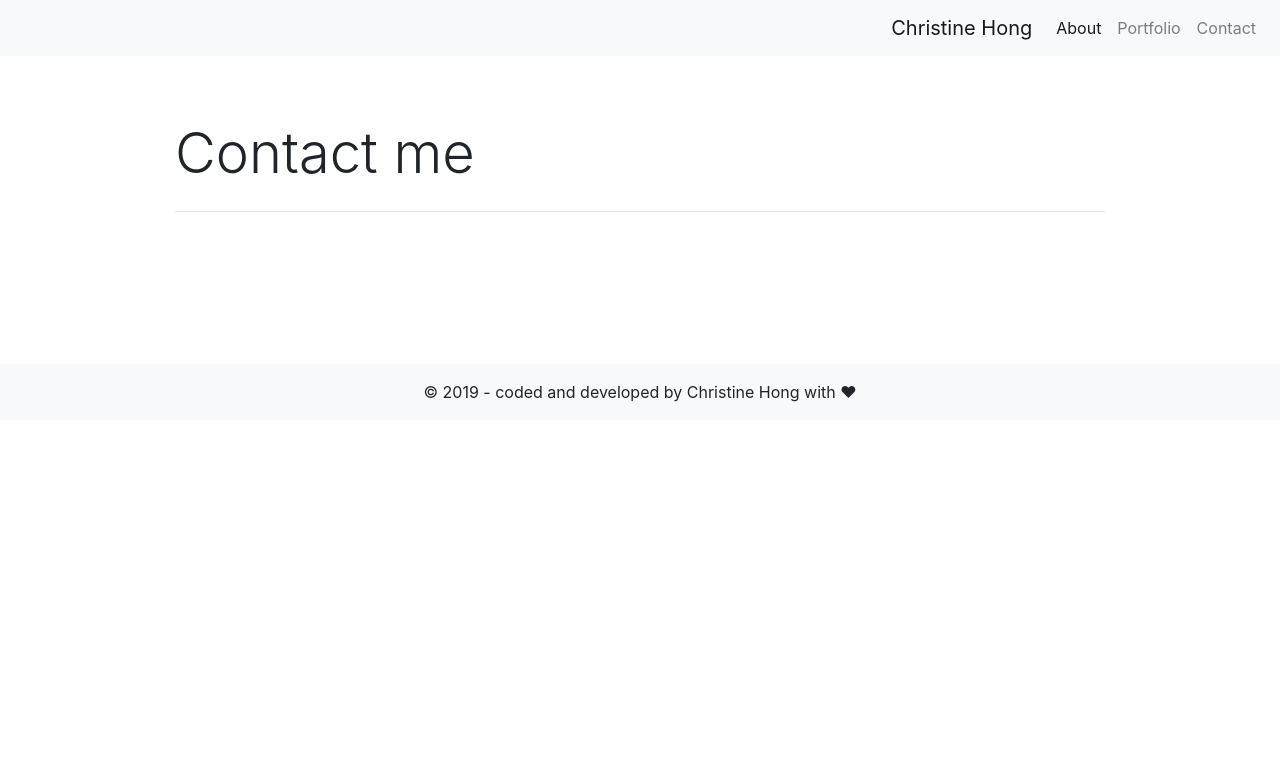
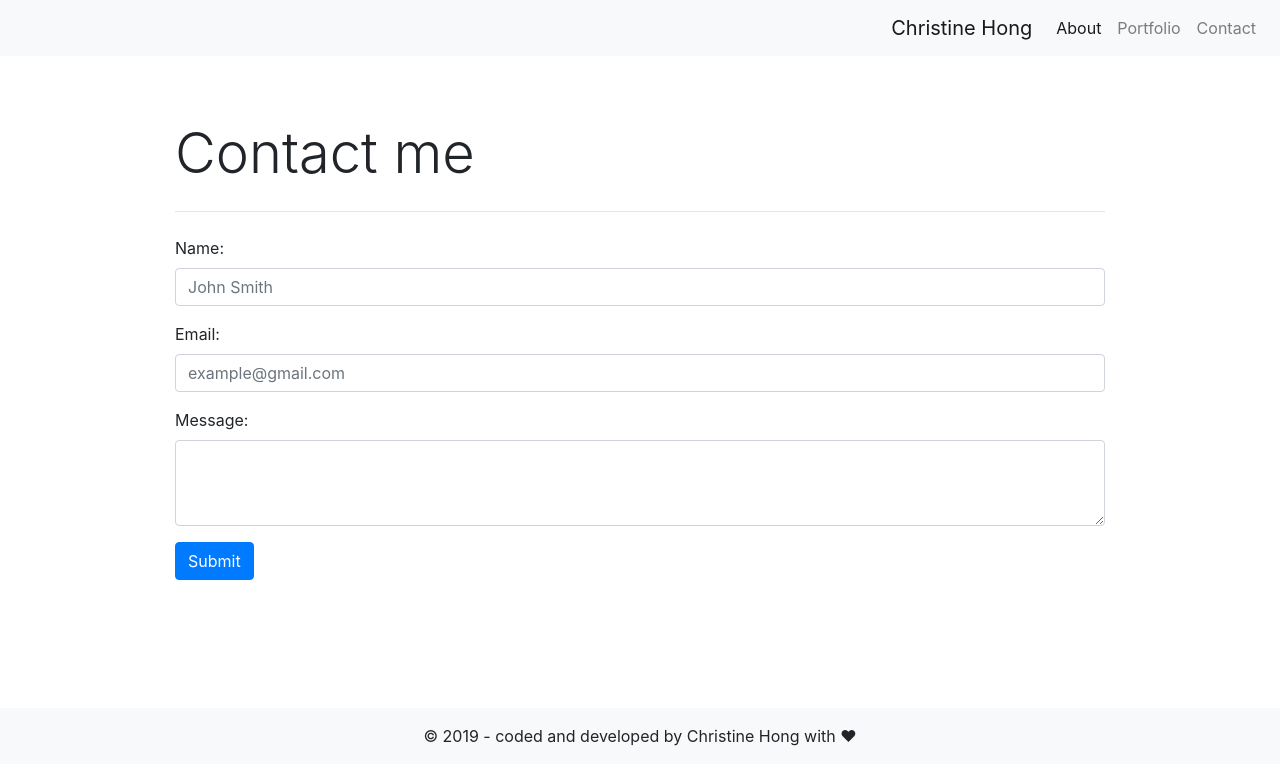
Before and after one commit to honglikehk/bootstrap-portfolio, a plain HTML site: page contactme.html in a window 1280 px wide. Drawn offline with nearby package versions, Linux system fonts and the light colour scheme.

Commit message:
updated contactme

```diff
--- a/contactme.html
+++ b/contactme.html
@@ -43,8 +43,26 @@
         <div class="container container-fluid">
             <h1 class="display-4"> Contact me </h1>
             <hr class="my-4">
+        <!-- form -->
 
+        <form>
+                <div class="form-group">
+                    <label for="exampleInputName1">Name:</label>
+                    <input type="name" class="form-control" id="exampleinputname1" placeholder="John Smith">
+                </div>
+                <div class="form-group">
+                        <label for="exampleInputEmail1">Email:</label>
+                        <input type="email" class="form-control" id="exampleInputEmail1" aria-describedby="emailHelp" placeholder="example@gmail.com">
+                    </div>
+                <div class="form-group">
+                    <label for="exampleFormControlTextarea1">Message:</label>
+                    <textarea class="form-control" id="exampleFormControlTextarea1" rows="3"></textarea>
+                </div>
+                <button type="submit" class="btn btn-primary">Submit</button>
+            </form>
         </div>
+
+
 
 <!-- footer -->
 <footer class="page-footer font-small navbar-light bg-light ">
```
Also changed, not shown: index.html (+1 -1 lines).
